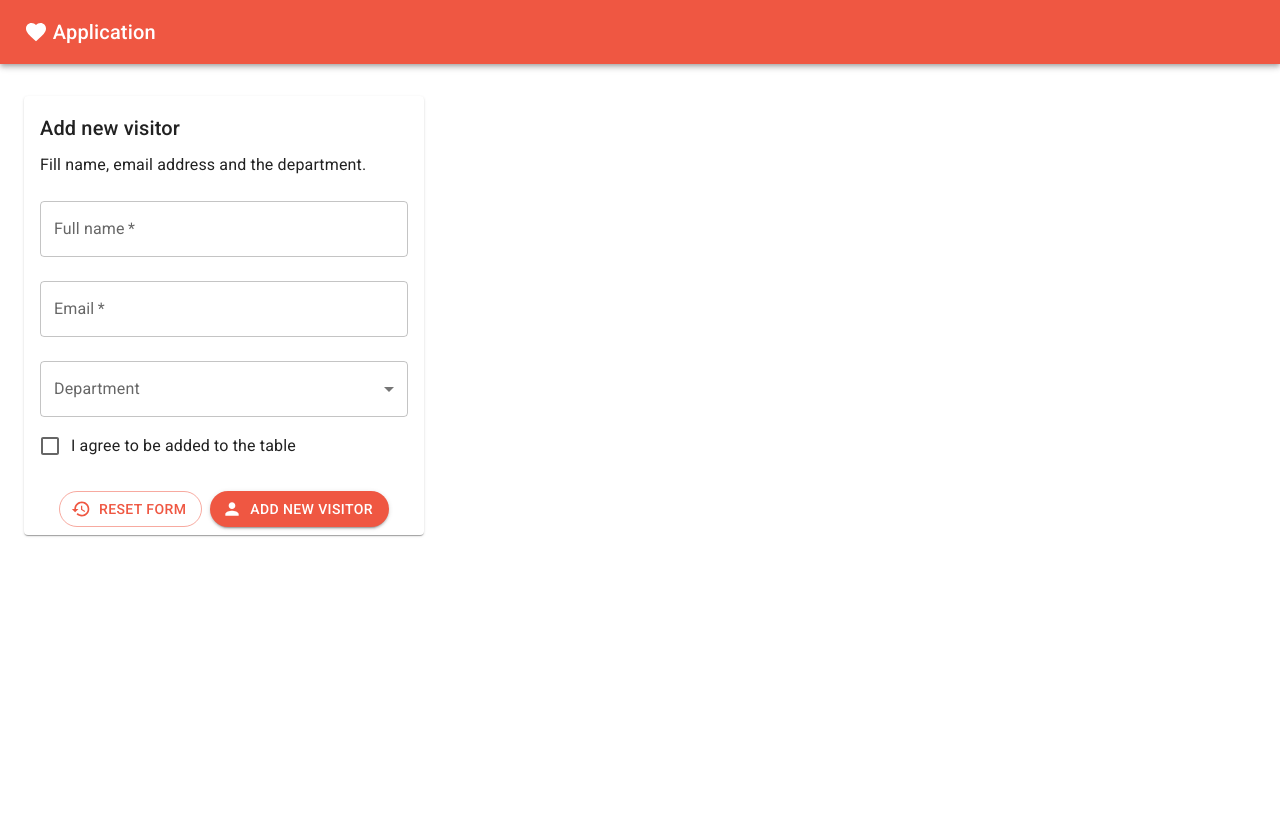
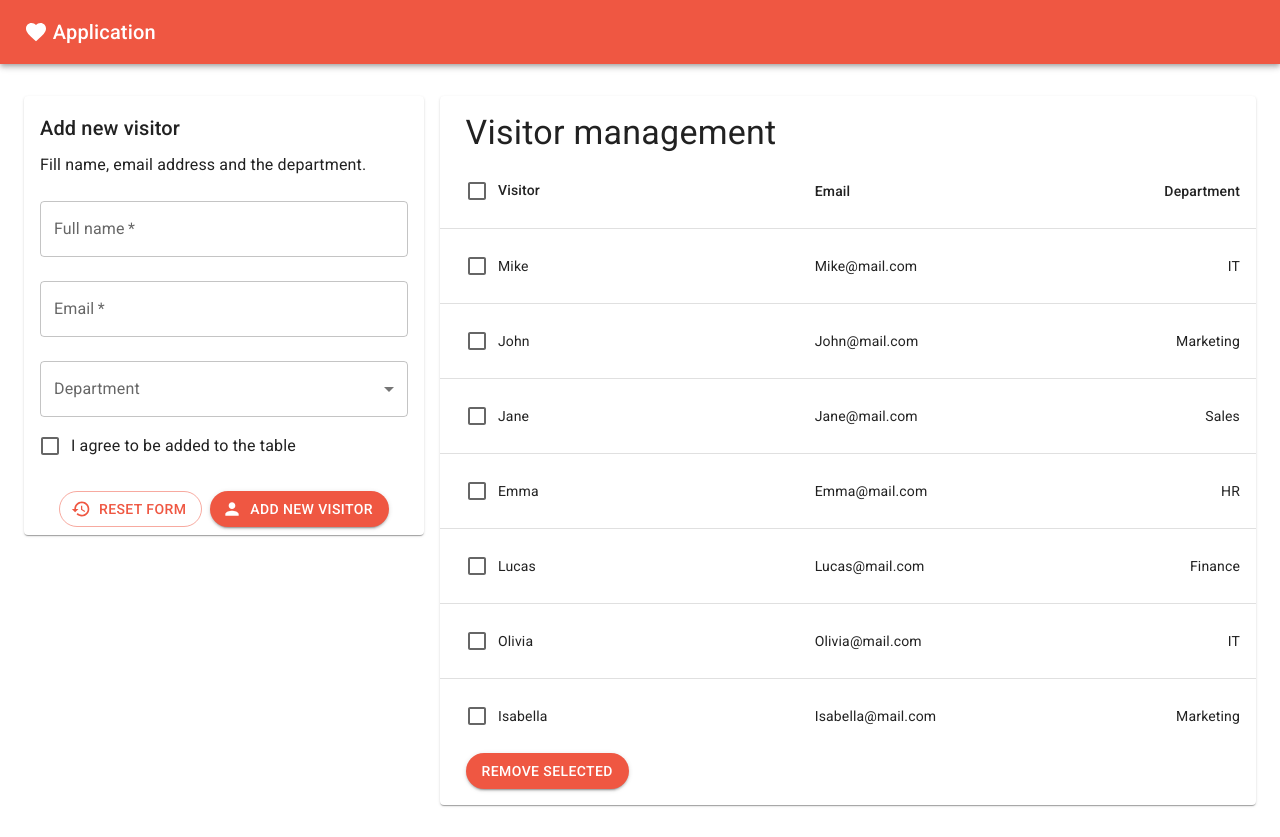
Before and after one commit to iamMikeLe/awesome-guestbook, a React (Vite) app: page / in a window 1280 px wide. Before the commit the page ends 800 px from the top, so only its background shows below. Built offline with nearby package versions, Linux system fonts and the light colour scheme.

Commit message:
create static table component

```diff
--- a/src/pages/Homepage/index.tsx
+++ b/src/pages/Homepage/index.tsx
@@ -1,5 +1,6 @@
 import { Box, Container, Grid } from "@mui/material";
 import AddNewVisitor from "./layout/AddVisitor";
+import VisitorManagement from "./layout/VisitorManagement";
 
 export default function Homepage() {
   return (
@@ -7,6 +8,7 @@ export default function Homepage() {
       <Box sx={{ my: 4 }}>
         <Grid container spacing={2}>
           <AddNewVisitor />
+          <VisitorManagement />
         </Grid>
       </Box>
     </Container>
--- /dev/null
+++ b/src/pages/Homepage/layout/VisitorManagement.tsx
@@ -0,0 +1,25 @@
+import VisitorTable from "@/pages/Homepage/layout/VisitorTable";
+import { rows } from "@/pages/Homepage/layout/dummyData";
+import Box from "@mui/material/Box";
+import Breadcrumbs from "@mui/material/Breadcrumbs";
+import Grid from "@mui/material/Grid";
+import Paper from "@mui/material/Paper";
+import TableContainer from "@mui/material/TableContainer";
+import Typography from "@mui/material/Typography";
+
+export default function VisitorManagement() {
+  return (
+    <Grid item xs={12} md={8}>
+      <TableContainer component={Paper} sx={{ minWidth: 275 }}>
+        <Box component="section" sx={{ padding: "1rem 0 0 1.6rem" }}>
+          <Breadcrumbs aria-label="breadcrumb">
+            <Typography variant="h4" color="text.primary">
+              Visitor management
+            </Typography>
+          </Breadcrumbs>
+        </Box>
+        <VisitorTable rows={rows} />
+      </TableContainer>
+    </Grid>
+  );
+}
--- /dev/null
+++ b/src/pages/Homepage/layout/VisitorTable.tsx
@@ -0,0 +1,57 @@
+import Box from "@mui/material/Box";
+import Button from "@mui/material/Button";
+import Checkbox from "@mui/material/Checkbox";
+import Table from "@mui/material/Table";
+import TableBody from "@mui/material/TableBody";
+import TableCell from "@mui/material/TableCell";
+import TableHead from "@mui/material/TableHead";
+import TableRow from "@mui/material/TableRow";
+
+type VisitorRow = {
+  selected: boolean;
+  visitor: string;
+  email: string;
+  department: string;
+};
+
+type VisitorManagementProps = {
+  rows: VisitorRow[];
+};
+
+const flexCenter = { display: "flex", alignItems: "center" };
+export default function VisitorTable({ rows }: VisitorManagementProps) {
+  return (
+    <Table sx={{ minWidth: 650 }} aria-label="Visitor management">
+      <TableHead>
+        <TableRow>
+          <TableCell>
+            <Checkbox inputProps={{ "aria-label": "checkbox" }} />
+            Visitor
+          </TableCell>
+          <TableCell align="left">Email</TableCell>
+          <TableCell align="right">Department</TableCell>
+        </TableRow>
+      </TableHead>
+      <TableBody>
+        {rows.map((row) => (
+          <TableRow
+            key={row.email}
+            sx={{ "&:last-child td, &:last-child th": { border: 0 } }}
+          >
+            <TableCell sx={flexCenter}>
+              <Checkbox inputProps={{ "aria-label": "checkbox" }} />
+              {row.visitor}
+            </TableCell>
+            <TableCell align="left">{row.email}</TableCell>
+            <TableCell align="right">{row.department}</TableCell>
+          </TableRow>
+        ))}
+      </TableBody>
+      <Box component="section" sx={{ padding: "0 1rem 1rem 1.6rem" }}>
+        <Button color="primary" variant="contained">
+          Remove selected
+        </Button>
+      </Box>
+    </Table>
+  );
+}
--- /dev/null
+++ b/src/pages/Homepage/layout/dummyData.ts
@@ -0,0 +1,44 @@
+export const rows = [
+  {
+    selected: false,
+    visitor: "Mike",
+    email: "Mike@mail.com",
+    department: "IT",
+  },
+  {
+    selected: false,
+    visitor: "John",
+    email: "John@mail.com",
+    department: "Marketing",
+  },
+  {
+    selected: false,
+    visitor: "Jane",
+    email: "Jane@mail.com",
+    department: "Sales",
+  },
+  {
+    selected: false,
+    visitor: "Emma",
+    email: "Emma@mail.com",
+    department: "HR",
+  },
+  {
+    selected: false,
+    visitor: "Lucas",
+    email: "Lucas@mail.com",
+    department: "Finance",
+  },
+  {
+    selected: false,
+    visitor: "Olivia",
+    email: "Olivia@mail.com",
+    department: "IT",
+  },
+  {
+    selected: false,
+    visitor: "Isabella",
+    email: "Isabella@mail.com",
+    department: "Marketing",
+  },
+];
```
